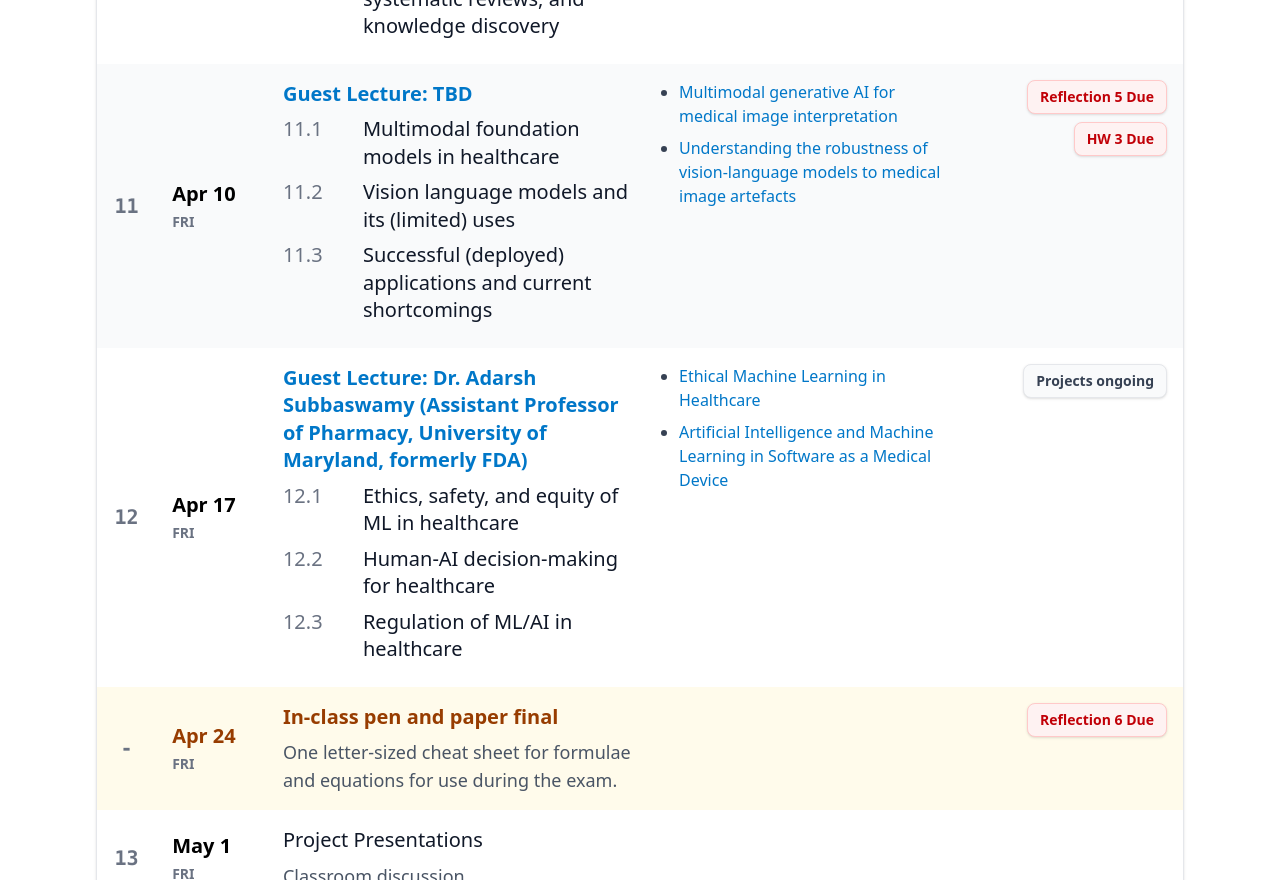
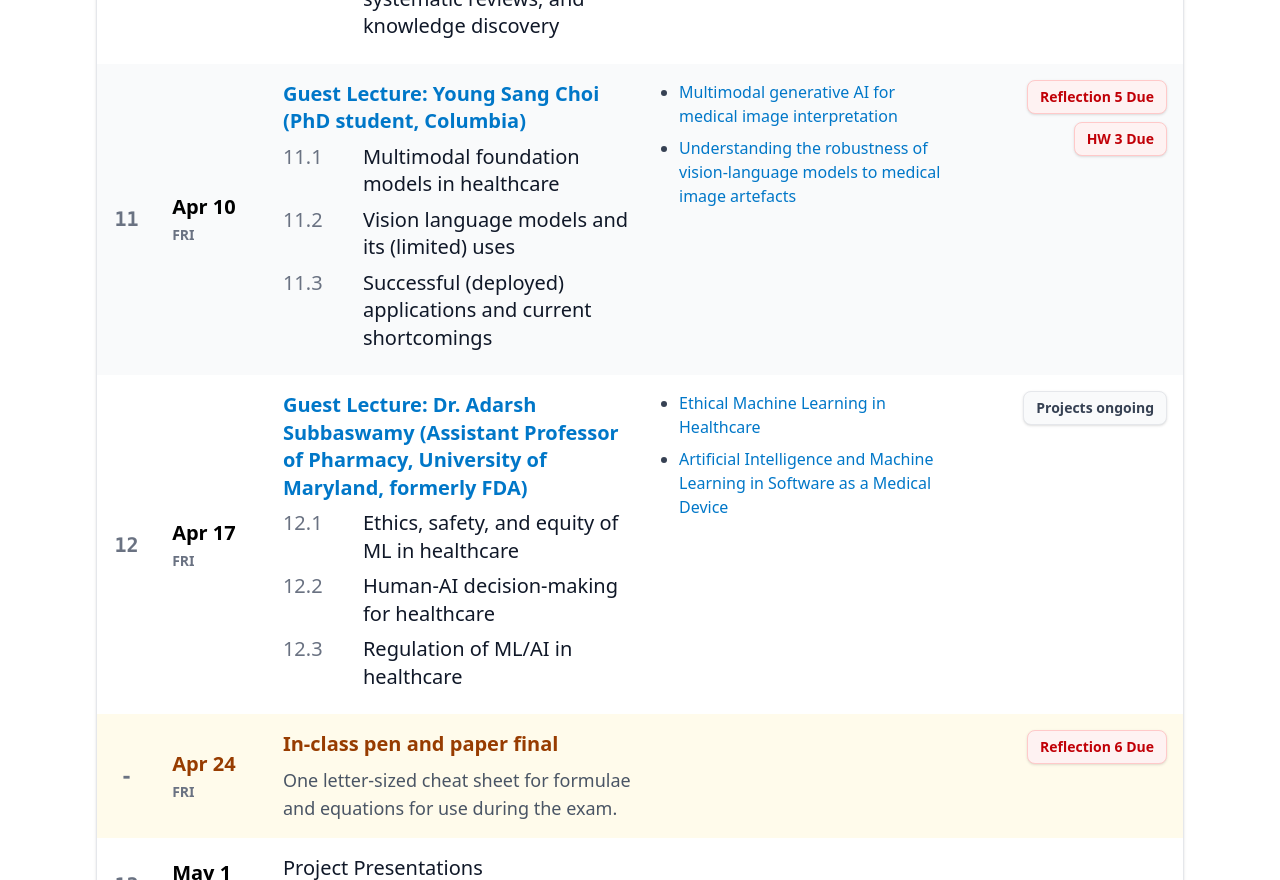
Before and after one commit to reAIM-Lab/reaim-lab.github.io, an Astro site: page /binf4008 in a window 1280 px wide. Shown: the part 7719-8599 px from the top of the page. Built offline with nearby package versions, Linux system fonts and the light colour scheme; Astro itself is replaced by a stand-in of ours.

Commit message:
guest lecture list updated

```diff
--- a/src/pages/binf4008.astro
+++ b/src/pages/binf4008.astro
@@ -247,7 +247,7 @@ const rawSchedule = [
 	{
 		date: "2026-04-10",
 		topic: [
-			"Guest Lecture: TBD",
+			"Guest Lecture: Young Sang Choi (PhD student, Columbia)",
 			"11.1 Multimodal foundation models in healthcare",
 			"11.2 Vision language models and its (limited) uses",
 			"11.3 Successful (deployed) applications and current shortcomings"
```
